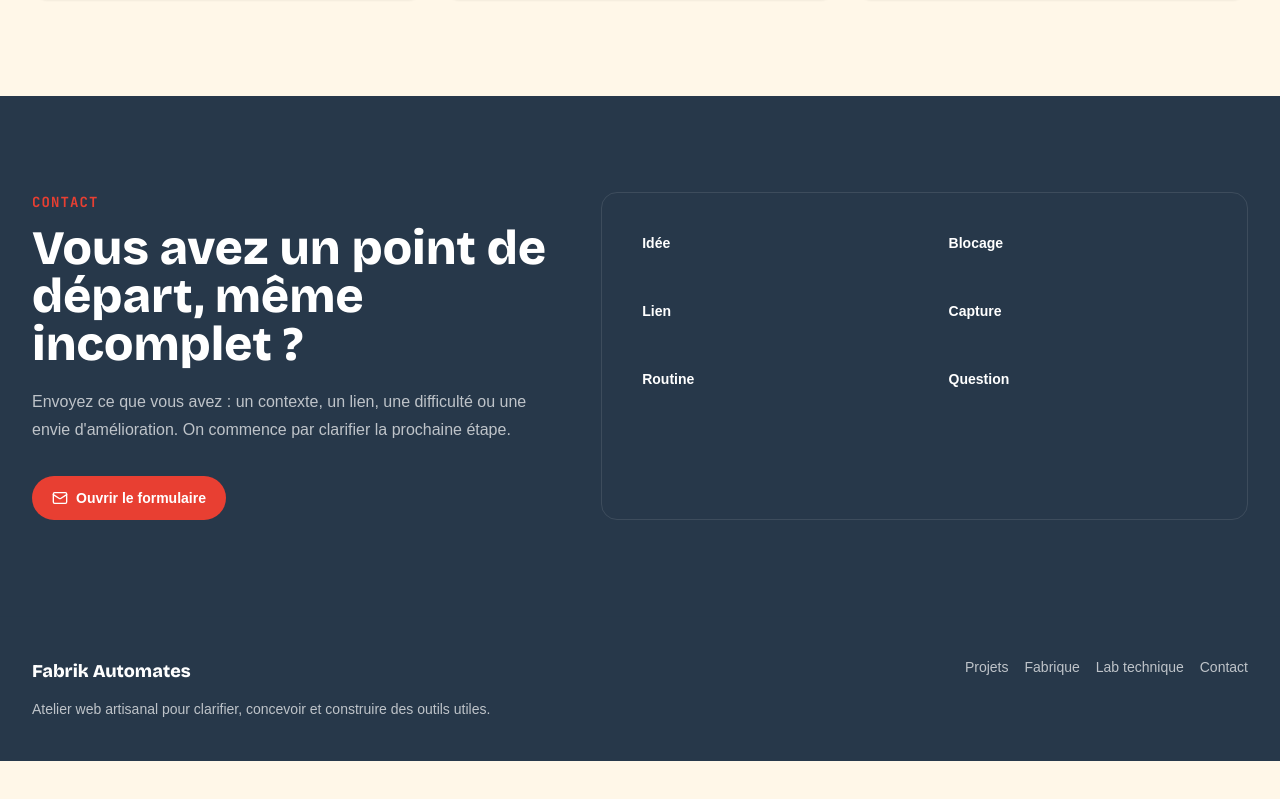
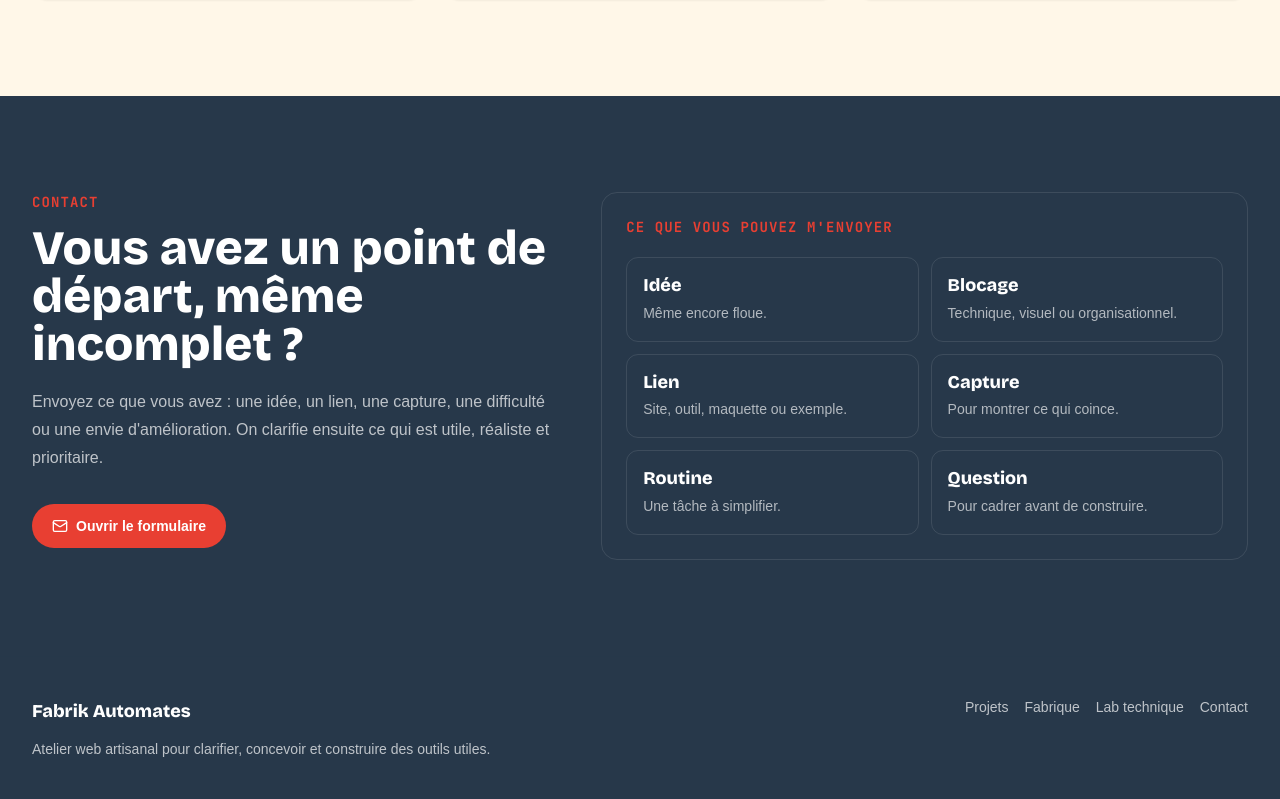
Before and after one commit to grondinfabrice-bot/myfirstportfolio, a Next.js app: page / in a window 1280 px wide. Shown: the part 2825-3624 px from the top of the page. Before the commit the page ends 3586 px from the top, so only its background shows below. Built offline with nearby package versions, Linux system fonts and the light colour scheme; a web font is replaced by a local one.

Commit message:
Finalise les ajustements du portfolio

```diff
--- a/src/components/ContactSection.tsx
+++ b/src/components/ContactSection.tsx
@@ -1,5 +1,32 @@
 import Link from "next/link";
 import { Mail } from "lucide-react";
+
+const contactStarters = [
+  {
+    title: "Idée",
+    description: "Même encore floue.",
+  },
+  {
+    title: "Blocage",
+    description: "Technique, visuel ou organisationnel.",
+  },
+  {
+    title: "Lien",
+    description: "Site, outil, maquette ou exemple.",
+  },
+  {
+    title: "Capture",
+    description: "Pour montrer ce qui coince.",
+  },
+  {
+    title: "Routine",
+    description: "Une tâche à simplifier.",
+  },
+  {
+    title: "Question",
+    description: "Pour cadrer avant de construire.",
+  },
+];
 
 export function ContactSection() {
   return (
@@ -11,8 +38,8 @@ export function ContactSection() {
             Vous avez un point de départ, même incomplet ?
           </h2>
           <p className="mt-5 text-base leading-7 text-white/70">
-            Envoyez ce que vous avez : un contexte, un lien, une difficulté ou une envie d'amélioration. On commence par
-            clarifier la prochaine étape.
+            Envoyez ce que vous avez : une idée, un lien, une capture, une difficulté ou une envie d'amélioration. On
+            clarifie ensuite ce qui est utile, réaliste et prioritaire.
           </p>
           <Link
             href="/contact"
@@ -23,14 +50,16 @@ export function ContactSection() {
           </Link>
         </div>
         <div className="rounded-2xl border border-white/10 bg-white/6 p-6">
-          <div className="grid gap-4 md:grid-cols-2">
-            {["Idée", "Blocage", "Lien", "Capture", "Routine", "Question"].map(
-              (item) => (
-                <div key={item} className="rounded-xl bg-white/8 p-4 text-sm font-semibold">
-                  {item}
-                </div>
-              ),
-            )}
+          <p className="font-mono text-xs font-bold uppercase tracking-[0.08em] text-tomato md:text-sm">
+            Ce que vous pouvez m'envoyer
+          </p>
+          <div className="mt-5 grid gap-3 sm:grid-cols-2">
+            {contactStarters.map((item) => (
+              <div key={item.title} className="rounded-xl border border-white/10 bg-white/8 p-4">
+                <p className="font-display text-lg font-black leading-tight text-white">{item.title}</p>
+                <p className="mt-1 text-sm leading-6 text-white/65">{item.description}</p>
+              </div>
+            ))}
           </div>
         </div>
       </div>
```
